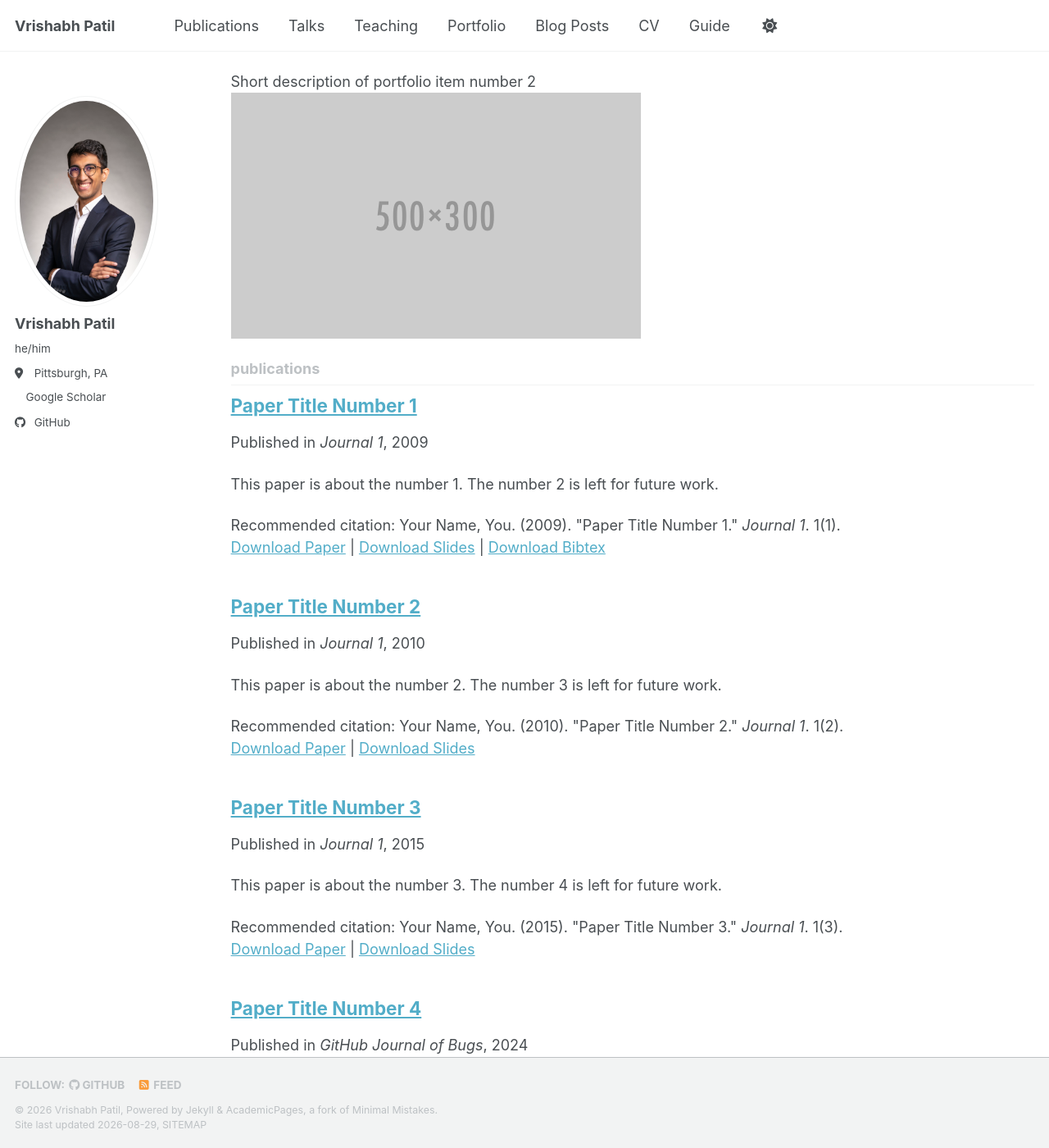
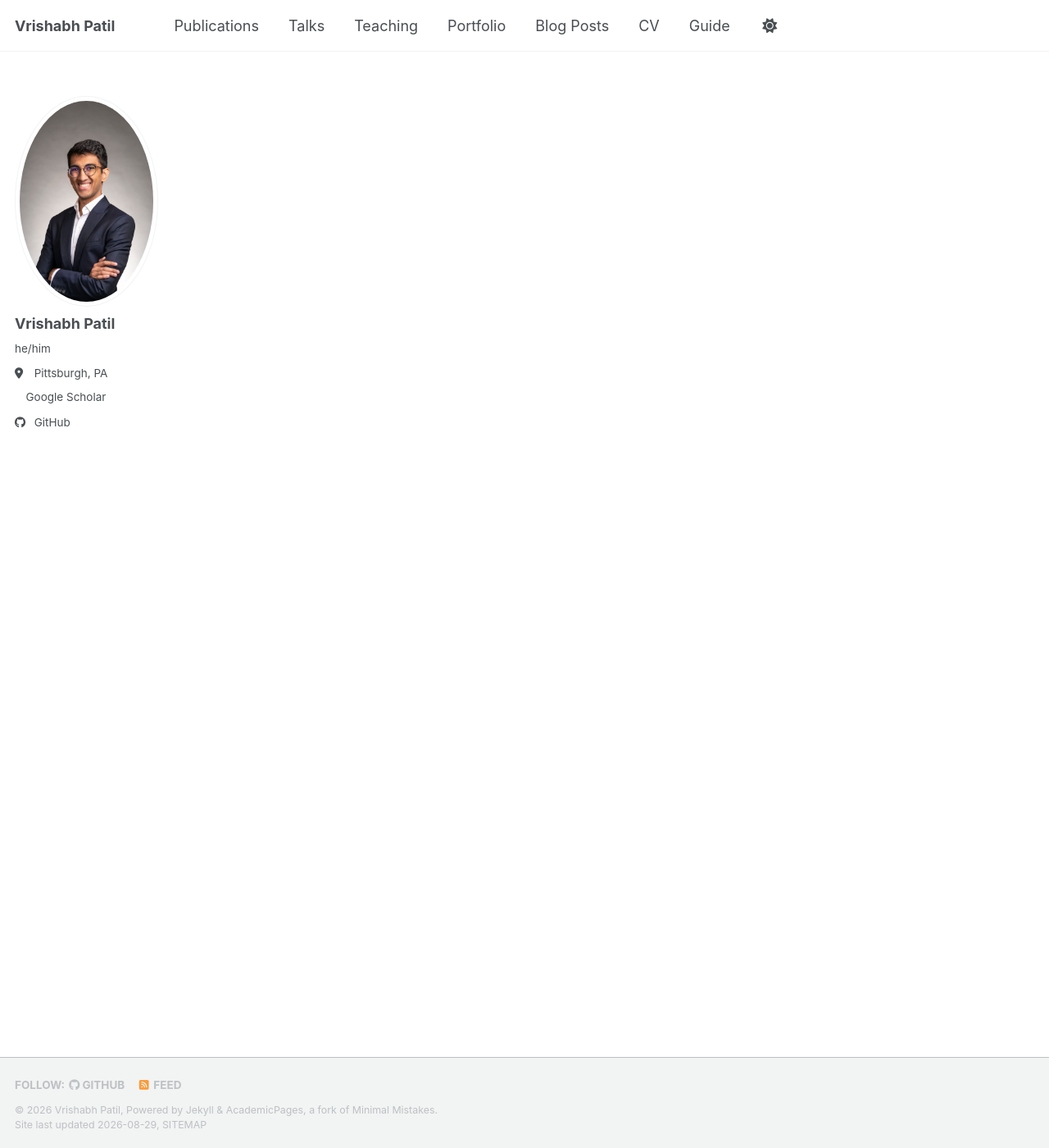
Before and after one commit to vmpatil/vmpatil.github.io, a Jekyll site: the page built from _pages/collection-archive.html, in a window 1280 px wide and 1400 px high, scrolled down 672 px. Shown: the whole window at 82% size. Built offline with Jekyll 4.4.1, drawn with Linux system fonts in a browser that asks for light colours; a style sheet for code colours, icons or effects is not loaded; some of the changed text lies outside the part shown.

Commit message:
Initializing webpage

```diff
--- a/_config.yml
+++ b/_config.yml
@@ -82,14 +82,14 @@ author:
   youtube          : # Username
   zhihu            : # Username
 
-# Publication Category - The following the list of publication categories and their headings
-publication_category:
-  books:
-    title: 'Books'
-  manuscripts:
-    title: 'Journal Articles'
-  conferences:
-    title: 'Conference Papers'
+# # Publication Category - The following the list of publication categories and their headings
+# publication_category:
+#   books:
+#     title: 'Books'
+#   manuscripts:
+#     title: 'Journal Articles'
+#   conferences:
+#     title: 'Conference Papers'
 
 # Site Settings
 teaser                   :  # filename of teaser fallback teaser image placed in /images/ for social media previews
@@ -227,12 +227,12 @@ collections:
   publications:
     output: true
     permalink: /:collection/:path/
-  portfolio:
-    output: true
-    permalink: /:collection/:path/
-  talks:
-    output: true
-    permalink: /:collection/:path/
+  # portfolio:
+  #   output: true
+  #   permalink: /:collection/:path/
+  # talks:
+  #   output: true
+  #   permalink: /:collection/:path/
 
 
 # These settings control how pages and collections are included in the site
@@ -273,23 +273,23 @@ defaults:
       author_profile: true
       share: true
       comments: true
-  # _portfolio
-  - scope:
-      path: ""
-      type: portfolio
-    values:
-      layout: single
-      author_profile: true
-      share: true
-      comment: true
-  # _talks
-  - scope:
-      path: ""
-      type: talks
-    values:
-      layout: talk
-      author_profile: true
-      share: true
+  # # _portfolio
+  # - scope:
+  #     path: ""
+  #     type: portfolio
+  #   values:
+  #     layout: single
+  #     author_profile: true
+  #     share: true
+  #     comment: true
+  # # _talks
+  # - scope:
+  #     path: ""
+  #     type: talks
+  #   values:
+  #     layout: talk
+  #     author_profile: true
+  #     share: true
 
 
 # Sass/SCSS
--- a/_publications/2009-10-01-paper-title-number-1.md
+++ /dev/null
@@ -1,14 +0,0 @@
----
-title: "Paper Title Number 1"
-collection: publications
-category: manuscripts
-permalink: /publication/2009-10-01-paper-title-number-1
-excerpt: 'This paper is about the number 1. The number 2 is left for future work.'
-date: 2009-10-01
-venue: 'Journal 1'
-slidesurl: 'https://academicpages.github.io/files/slides1.pdf'
-paperurl: 'https://academicpages.github.io/files/paper1.pdf'
-bibtexurl: 'https://academicpages.github.io/files/bibtex1.bib'
-citation: 'Your Name, You. (2009). &quot;Paper Title Number 1.&quot; <i>Journal 1</i>. 1(1).'
----
-The contents above will be part of a list of publications, if the user clicks the link for the publication than the contents of section will be rendered as a full page, allowing you to provide more information about the paper for the reader. When publications are displayed as a single page, the contents of the above "citation" field will automatically be included below this section in a smaller font.
--- a/_publications/2010-10-01-paper-title-number-2.md
+++ /dev/null
@@ -1,14 +0,0 @@
----
-title: "Paper Title Number 2"
-collection: publications
-category: manuscripts
-permalink: /publication/2010-10-01-paper-title-number-2
-excerpt: 'This paper is about the number 2. The number 3 is left for future work.'
-date: 2010-10-01
-venue: 'Journal 1'
-slidesurl: 'https://academicpages.github.io/files/slides2.pdf'
-paperurl: 'https://academicpages.github.io/files/paper2.pdf'
-citation: 'Your Name, You. (2010). &quot;Paper Title Number 2.&quot; <i>Journal 1</i>. 1(2).'
----
-
-The contents above will be part of a list of publications, if the user clicks the link for the publication than the contents of section will be rendered as a full page, allowing you to provide more information about the paper for the reader. When publications are displayed as a single page, the contents of the above "citation" field will automatically be included below this section in a smaller font.
--- a/_publications/2015-10-01-paper-title-number-3.md
+++ /dev/null
@@ -1,14 +0,0 @@
----
-title: "Paper Title Number 3"
-collection: publications
-category: manuscripts
-permalink: /publication/2015-10-01-paper-title-number-3
-excerpt: 'This paper is about the number 3. The number 4 is left for future work.'
-date: 2015-10-01
-venue: 'Journal 1'
-slidesurl: 'https://academicpages.github.io/files/slides3.pdf'
-paperurl: 'https://academicpages.github.io/files/paper3.pdf'
-citation: 'Your Name, You. (2015). &quot;Paper Title Number 3.&quot; <i>Journal 1</i>. 1(3).'
----
-
-The contents above will be part of a list of publications, if the user clicks the link for the publication than the contents of section will be rendered as a full page, allowing you to provide more information about the paper for the reader. When publications are displayed as a single page, the contents of the above "citation" field will automatically be included below this section in a smaller font.
--- a/_publications/2025-06-08-paper-title-number-5.md
+++ /dev/null
@@ -1,13 +0,0 @@
----
-title: "Paper Title Number 5, with math $$E=mc^2$$"
-collection: publications
-category: conferences
-permalink: /publication/2024-02-17-paper-title-number-4
-excerpt: 'This paper is about a famous math equation, $$E=mc^2$$'
-date: 2024-02-17
-venue: 'GitHub Journal of Bugs'
-paperurl: 'https://academicpages.github.io/files/paper3.pdf'
-citation: 'Your Name, You. (2024). &quot;Paper Title Number 3.&quot; <i>GitHub Journal of Bugs</i>. 1(3).'
----
-
-Using [MathJax](https://www.mathjax.org/) in the description is supported - $$E=mc^2$$ - however, the use must be mindful that the default delimiters are `$$...$$` and `\\[...\\]` which differs from the `$...$` that is typically expected.
```
Also changed, not shown: _publications/2024-02-17-paper-title-number-4.md (deleted, +0 -13 lines), files/bibtex1.bib (deleted, +0 -10 lines), 7 other files.
